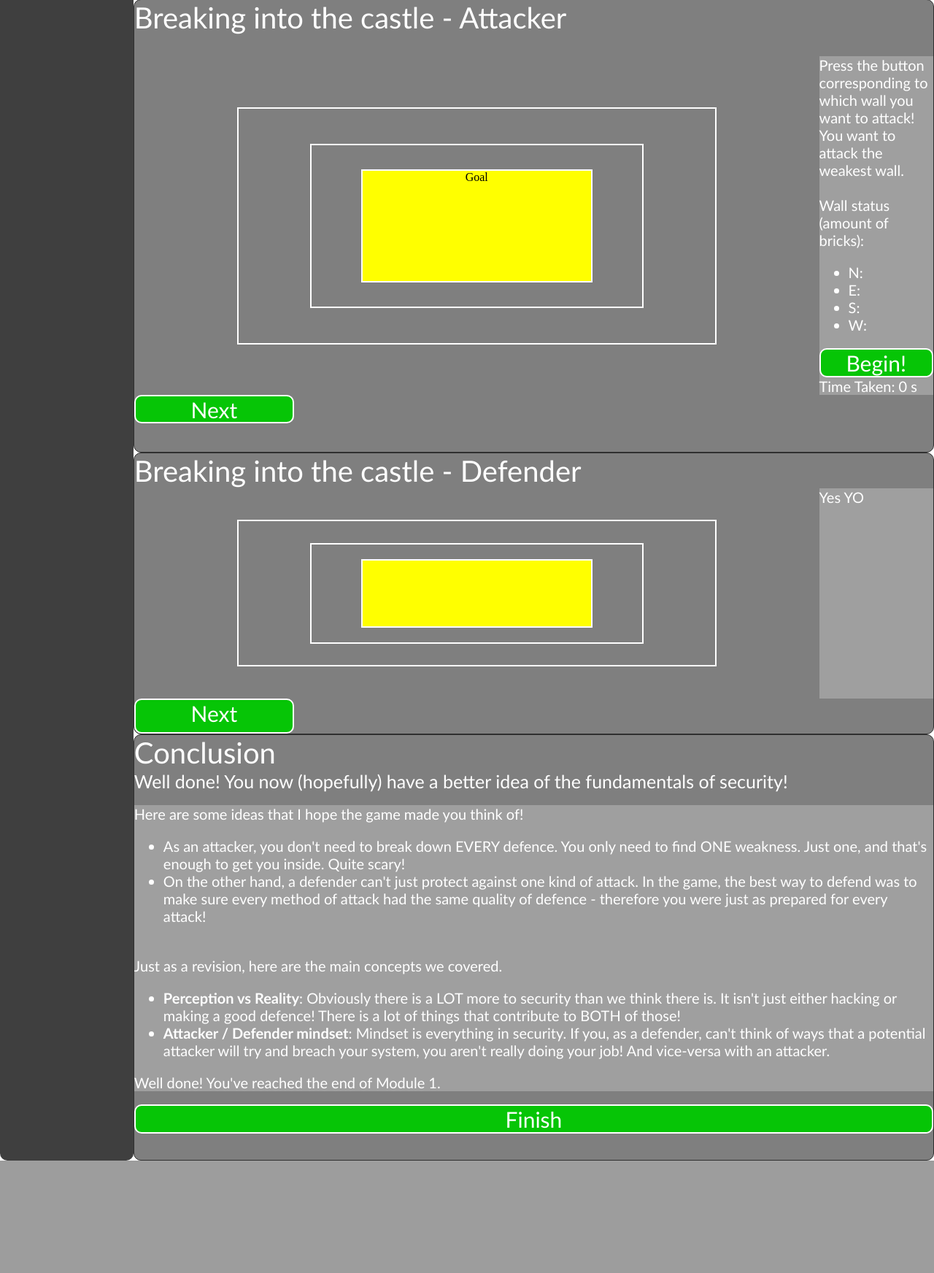
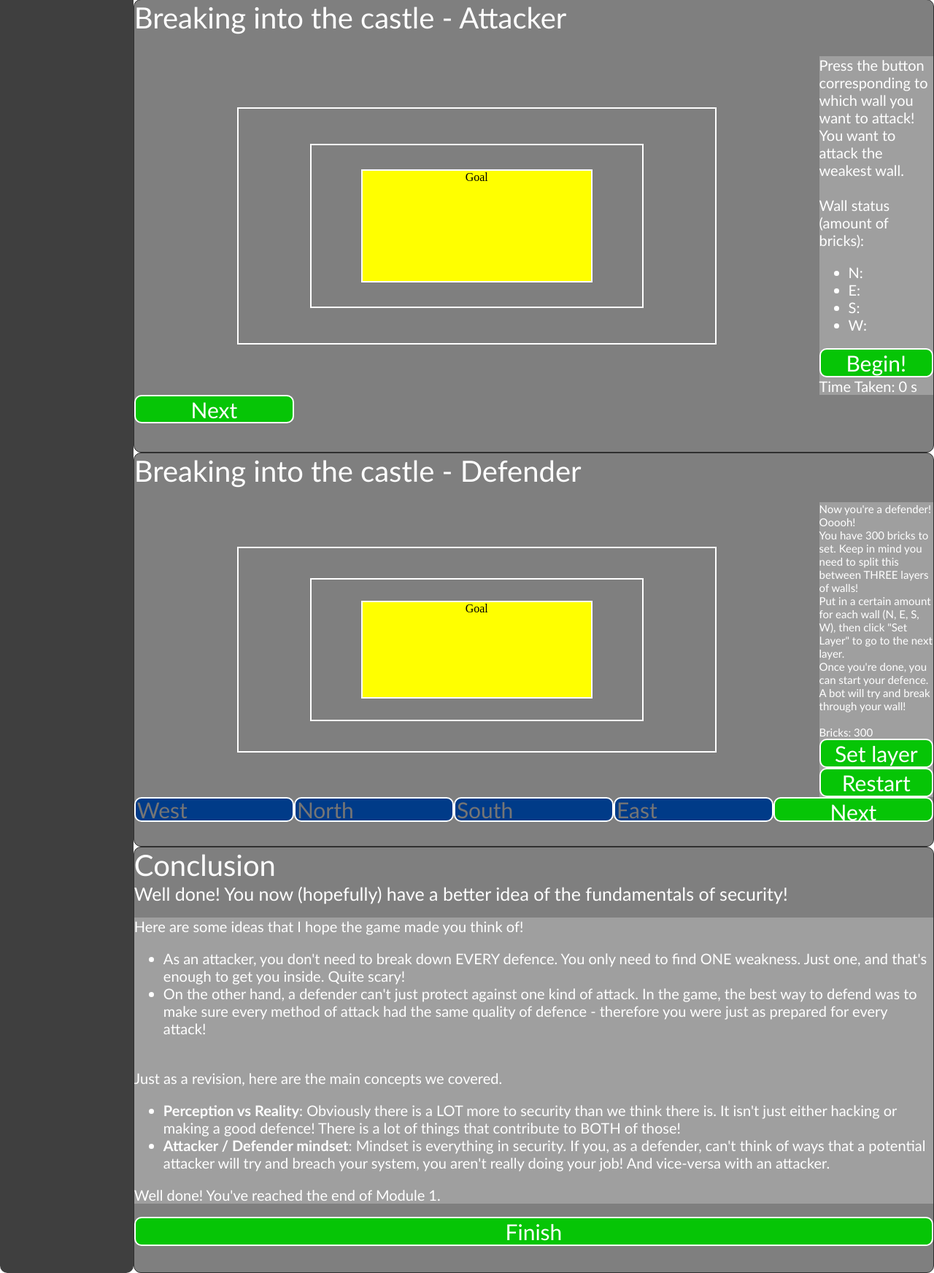
Before and after one commit to brandongreen00/something_awesome, a Flask app: template templates/module1.html in a window 1280 px wide. Shown: the part 2399-4143 px from the top of the page at 73% size. Before the commit the page ends 3989 px from the top, so only its background shows below. Run offline with Flask 2, Linux system fonts and the light colour scheme; the template is opened without the code that fills it, so the values that code supplies are empty.

Commit message:
MODULE 1 DONE
YAASSSS QUEEN

```diff
--- a/static/main.js
+++ b/static/main.js
@@ -5,15 +5,18 @@ var attack_defend = {
         {'north': 0,
         'east': 0,
         'south': 0,
-        'west': 0},
+        'west': 0,
+        'edited': false},
         {'north': 0,
         'east': 0,
         'south': 0,
-        'west': 0},
+        'west': 0,
+        'edited': false},
         {'north': 0,
         'east': 0,
         'south': 0,
-        'west': 0}
+        'west': 0,
+        'edited': false}
     ],
     'brickBank': 300,
     'timeSurvived': 0,
@@ -23,6 +26,8 @@ var attack_defend = {
 
 const ad_position_ref = ['North', 'East', 'South', 'West']
 const box_position_ref = ['top', 'right', 'bottom', 'left']
+const defence_position_ref = ['West', 'North', 'South', 'East']
+const defence_box_position_ref = ['left', 'top', 'bottom', 'right']
 
 function updateProgress() {
     progressBars = document.getElementsByClassName('main-content-progress')
@@ -100,6 +105,26 @@ function nextPage() {
             break
         }
 
+    }
+    attack_defend = {
+        'walls': [
+            {'north': 0,
+            'east': 0,
+            'south': 0,
+            'west': 0},
+            {'north': 0,
+            'east': 0,
+            'south': 0,
+            'west': 0},
+            {'north': 0,
+            'east': 0,
+            'south': 0,
+            'west': 0}
+        ],
+        'brickBank': 300,
+        'timeSurvived': 0,
+        'timeToEnter': 0,
+        'optimumTimeToEnter': 0
     }
 
 }
@@ -268,7 +293,106 @@ function give_status(num) {
 
 // DEFEND
 function start_defence() {
+    for (i = 2; i >= 0; i--) {
+        box = document.getElementById("dBox" + i);
+        min = 300;
+        minIndex = ""
+        for (j = 0; j < 4; j++) {
+            size = box.style['border-' + defence_box_position_ref[j] + '-width']
+            num = parseInt(size.replace("px", ""))
+            if (num < min) {
+                min = num;
+                minIndex = defence_box_position_ref[j]
+            }
+        }
+        attack_defend.timeSurvived += min
+        box.style["border-" + minIndex + "-width"] = "0px"
+    }
+    document.getElementById('survival-result').innerHTML = "Time taken: " + attack_defend.timeSurvived
+    if (attack_defend.timeSurvived < 75) {
+        document.getElementById('attempt-status').innerHTML = "You could still do better!"
+    } else {
+        document.getElementById('attempt-status').innerHTML = "Awesome! The bot couldn't possibly break in a faster way!"
+    }
+}
+function set_layer() {
+    input = document.getElementsByClassName('defence-input')
+    for (i = 0; i < input.length; i++) {
+        if (input[i].value == "") {
+            input[i].value = 0
+        }
+    }
+    for (i = 0; i < 3; i++) {
+        if (attack_defend['walls'][i]['edited'] == true) {
+            continue
+        }
+        walls = attack_defend['walls'][i];
+        box = document.getElementById("dBox" + i);
+        tempTotal = 0;
+        for (j = 0; j < 4; j++) {
+            tempTotal += parseInt(input[j].value)
+        }
+        if (tempTotal > attack_defend.brickBank) {
+            alert("You don't have enough bricks!")
+            return;
+        }
+        for (j = 0; j < defence_position_ref.length; j++) {
+            walls[defence_position_ref[j]] = parseInt(input[j].value)
+            attack_defend.brickBank -= parseInt(input[j].value);
+            box.style['border-' + defence_box_position_ref[j] + '-width'] = input[j].value + "px"
+            input[j].value = ""
+        }
+        document.getElementById('brickBank').innerHTML = "Bricks: " + attack_defend.brickBank
 
+        walls['edited'] = true;
+        attack_defend['walls'][i] = walls;
+        if (i < 2) {
+            return;
+        }
+    }
+    buttons = document.getElementsByClassName('defence-input')
+    for (i = 0; i < buttons.length; i++) {
+        buttons[i].style.display = "none"
+    }
+    document.getElementById("begin-defence-btn").style.display = "flex"
+
+}
+function restart_defence() {
+    document.getElementById('survival-result').innerHTML = ""
+    document.getElementById('attempt-status').innerHTML = ""
+    attack_defend = {
+        'walls': [
+            {'north': 0,
+            'east': 0,
+            'south': 0,
+            'west': 0,
+            'edited': false},
+            {'north': 0,
+            'east': 0,
+            'south': 0,
+            'west': 0,
+            'edited': false},
+            {'north': 0,
+            'east': 0,
+            'south': 0,
+            'west': 0,
+            'edited': false}
+        ],
+        'brickBank': 300,
+        'timeSurvived': 0,
+        'timeToEnter': 0,
+        'optimumTimeToEnter': 0
+    }
+    for (i = 0; i < 3; i++) {
+        box = document.getElementById("dBox" + i);
+        box.style['border-width'] = "2px"
+    }
+    document.getElementById('brickBank').innerHTML = "Bricks: 300"
+    buttons = document.getElementsByClassName("defence-input")
+    for (i = 0; i < buttons.length; i++) {
+        buttons[i].style.display = "flex"
+    }
+    document.getElementById('begin-defence-btn').style.display = "none"
 }
 
 // END GAME MODULE 1 //
@@ -290,3 +414,25 @@ function back_to_main() {
             })
     window.location = "http://localhost:" + BACKEND_PORT
 }
+
+// HELPER FUNCTIONS
+
+/* validates input to ensure it's a number */
+/* Taken from https://stackoverflow.com/questions/469357/html-text-input-allow-only-numeric-input */
+function validateAsNum(evt) {
+    var theEvent = evt || window.event;
+
+    // Handle paste
+    if (theEvent.type === 'paste') {
+        key = event.clipboardData.getData('text/plain');
+    } else {
+    // Handle key press
+        var key = theEvent.keyCode || theEvent.which;
+        key = String.fromCharCode(key);
+    }
+    var regex = /[0-9]|\./;
+    if( !regex.test(key) ) {
+      theEvent.returnValue = false;
+      if(theEvent.preventDefault) theEvent.preventDefault();
+    }
+  }
--- a/templates/module1.html
+++ b/templates/module1.html
@@ -168,16 +168,36 @@
         <!--PAGE 6-->
         <div class="main-content-box mod1-page game-info">
             <div class='text main-content-title game-title'>Breaking into the castle - Defender</div>
-            <div class='text main-content-desc game-side-info'>Yes YO</div>
+            <div class='text main-content-desc game-side-info' style="font-size:15px;">
+                <div>Now you're a defender! Ooooh!</div>
+                <div>You have 300 bricks to set. Keep in mind you need to split this between THREE layers of walls!</div>
+                <div>Put in a certain amount for each wall (N, E, S, W), then click "Set Layer" to go to the next layer.</div>
+                <div>Once you're done, you can start your defence. A bot will try and break through your wall!</div>
+                <br>
+                <div id="brickBank">Bricks: 300</div>
+                <div class="text main-content-button" id="set-layer-btn" onclick="set_layer()">Set layer</div>
+                <div class="text main-content-button" id="restart-defence-btn" onclick="restart_defence()">Restart</div>
+                <div id="survival-result"></div>
+                <div id="attempt-status"></div>
+            </div>
             <div class="game">
-                <div class="inside-box" id="Box1">
-                    <div class="inside-box" id="Box2">
-                        <div class="inside-box" style="background-color:yellow;" id="Box3">
+                <div class="inside-box" id="dBox2">
+                    <div class="inside-box" id="dBox1">
+                        <div class="inside-box" style="background-color:yellow;" id="dBox0">
+                            Goal
                         </div>
                     </div>
                 </div>
             </div>
-            <div class='text main-content-button game-next' style="width:20%;"  onclick='nextPage()'>Next</div>
+            <div class='game-next'>
+                <input class="text main-content-button defence-input" style="width:20%;height:50%;background-color:#003b88;display:flex;" placeholder="West" onkeypress="validateAsNum(event)" onclick="attack_west()"></input>
+                <input class="text main-content-button defence-input" style="width:20%;height:50%;background-color:#003b88;display:flex;" placeholder="North" onkeypress="validateAsNum(event)" onclick="attack_north()"></input>
+                <input class="text main-content-button defence-input" style="width:20%;height:50%;background-color:#003b88;display:flex;" placeholder="South" onkeypress="validateAsNum(event)" onclick="attack_south()"></input>
+                <input class="text main-content-button defence-input" style="width:20%;height:50%;background-color:#003b88;display:flex;" placeholder="East" onkeypress="validateAsNum(event)" onclick="attack_east()"></input>
+                <div class="text main-content-button" id="begin-defence-btn" style="width:80%;height:50%;background-color:#003b88;display:none;" onclick="start_defence()">Begin Defence</div>
+                <div class='text main-content-button' style="width:20%;height:50%" onclick='nextPage()'>Next</div>
+            </div>
+
 
           </div>
         <!--PAGE 7-->
```
